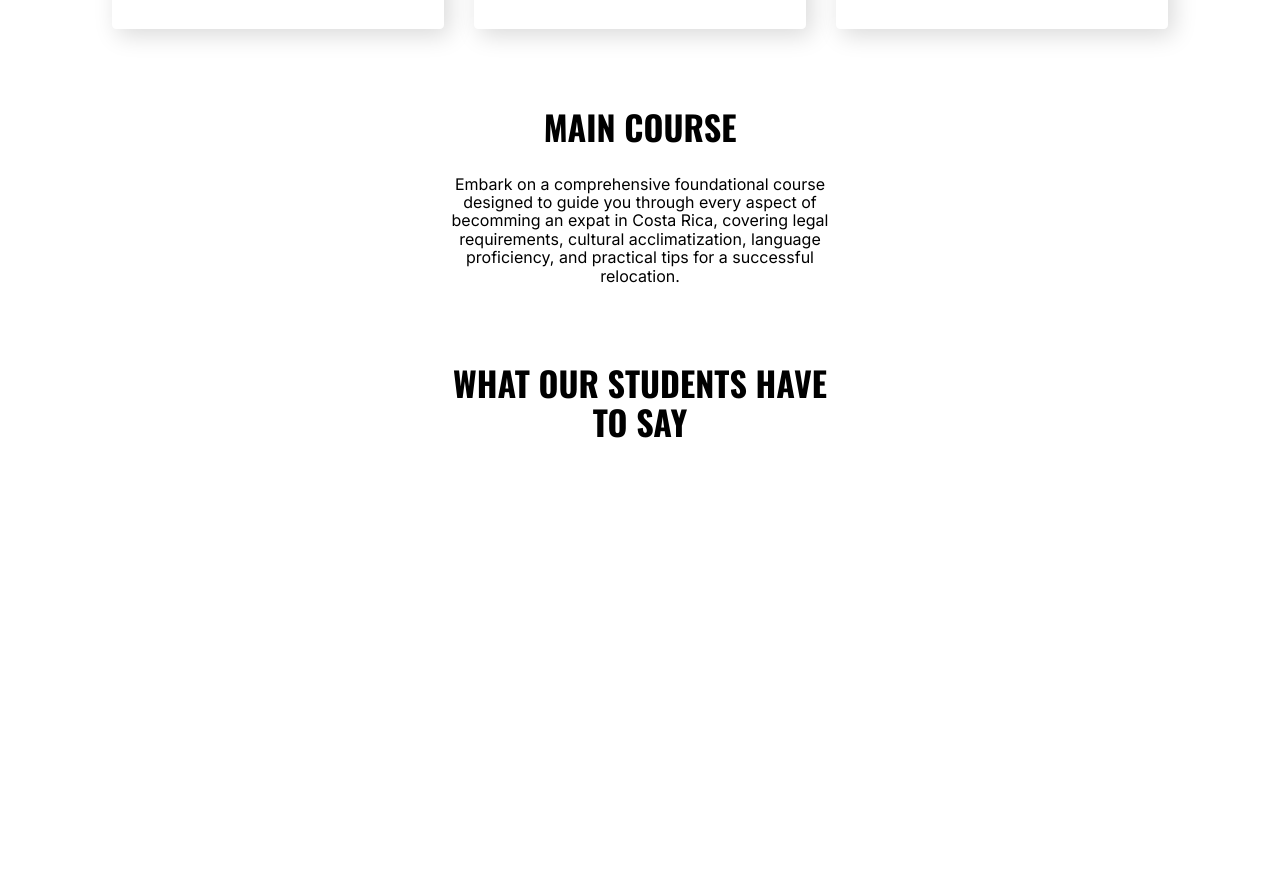
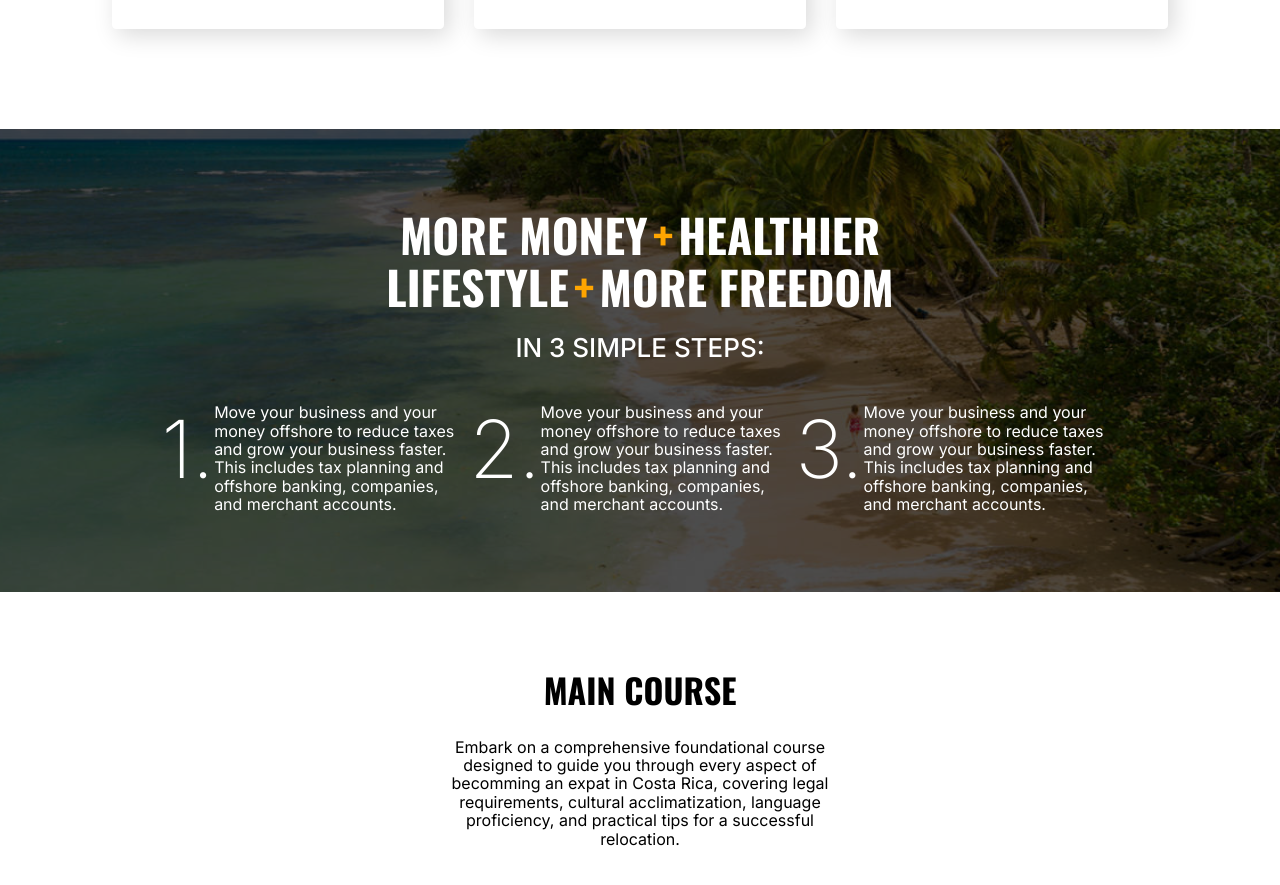
Before and after one commit to BrianKendalBucek/costa-rica-course, a Next.js app in the folder costa-rica-course/: page / in a window 1280 px wide. Shown: the part 2040-2925 px from the top of the page. Before the commit the page ends 2510 px from the top, so only its background shows below. Built offline with nearby package versions, Linux system fonts and the light colour scheme.

Commit message:
foundation of steps container

```diff
--- a/costa-rica-course/src/app/page.module.scss
+++ b/costa-rica-course/src/app/page.module.scss
@@ -1,19 +1,6 @@
-/* src/app/page.module.scss */
 $text-color: #333;
 
-// .container {
-//   padding: 20px;
-//   background-color: #f4f4f4;
-// }
-
-// .title {
-//   color: $text-color;
-//   font-size: 2rem;
-// }
-
-// .hero {
-//   background-color: red;
-// }
+.main {
 
   .hero {
     padding: 2rem;
@@ -22,12 +9,11 @@ $text-color: #333;
     // min-height: 100vh; // Ensures the background covers the entire viewport height
     background-image: url('/images/Rectangle 10 (7).png'); // Path to the background image in public folder
     background-repeat: no-repeat;
-  background-size: cover; // Ensures the image covers the entire container
+    background-size: cover;
     background-position: center center;
     display: flex;
     // justify-content: center;
     align-items: center;
-}
 
     .titleContainer {
       height: 400px;
@@ -51,7 +37,6 @@ $text-color: #333;
 
     .titleDescription {
       color: white;
-  // font-size: 16px;
       text-align: justify;
     }
 
@@ -66,13 +51,13 @@ $text-color: #333;
       cursor: pointer;
       margin-top: 20px;
     }
+  }
 
   .contentGrid {
     display: flex;
     flex-direction: column;
     // justify-content: center;
     align-items: center;
-}
 
     .card {
       display: flex;
@@ -84,38 +69,6 @@ $text-color: #333;
 
       .intro {
         width: 456px;
-  }
-}
-
-.trio {
-  width: 100vw;
-  display: flex;
-  justify-content: center;
-  gap: 20px;
-  margin-top: 50px;
-}
-
-.imageWithTextContainer {
-  position: relative;
-  width: 405.67px; // Adjust as needed
-  height: 288px; // Adjust as needed
-
-  // .img {
-  //   display: block;
-  //   width: 100%;
-  //   height: auto;
-  // }
-
-  .overlayText {
-    position: absolute;
-    top: 72%;
-    left: 25%;
-    // transform: translate(-50%, -50%);
-    color: white;
-    font-size: 24px;
-    font-weight: 500;
-    text-align: center;
-  }
       }
 
       .instructorsContainer {
@@ -151,16 +104,103 @@ $text-color: #333;
             gap: 10px;
             margin-top: 20px;
           }
+
           .facebook {
             font-size: 20px;
             color: #3B5998;
           }
+
           .xtwitter {
             font-size: 20px;
           }
+
           .linkedin {
             font-size: 20px;
             color: #0077B5;
           }
         }
       }
+    }
+
+    .trio {
+      width: 100vw;
+      display: flex;
+      justify-content: center;
+      gap: 20px;
+      margin-top: 50px;
+    }
+
+    .threeSteps {
+      display: flex;
+      flex-direction: column;
+      align-items: center;
+      justify-content: center;
+      background-image: url('/images/Rectangle 2773 (2).png');
+      height: 463px;
+      width: 100vw;
+      background-repeat: no-repeat;
+      background-size: cover;
+      background-position: center center;
+      margin-top: 100px;
+      color: white;
+
+      .threeStepsTitle {
+        display: flex;
+        gap: 5px;
+
+        h2 {
+          margin: 0;
+          font-size: 46px;
+        }
+
+        .plus {
+          color: orange;
+        }
+
+      }
+
+      .threeStepsSteps {
+        display: flex;
+        margin-top: 40px;
+
+        .threeStepsStep {
+          display: flex;
+
+          .threeStepNumber {
+            font-size: 80px;
+            font-weight: 200;
+          }
+
+          .threeStepDescription {
+            width: 255px;
+
+          }
+        }
+      }
+
+      .threeStepsExtension {
+        display: flex;
+        justify-content: center;
+        font-size: 26px;
+        font-weight: 500;
+      }
+    }
+  }
+}
+
+.imageWithTextContainer {
+  position: relative;
+  width: 405.67px;
+  height: 288px;
+
+  .overlayText {
+    position: absolute;
+    top: 72%;
+    left: 25%;
+    // transform: translate(-50%, -50%);
+    color: white;
+    font-size: 24px;
+    font-weight: 500;
+    text-align: center;
+  }
+}
--- a/costa-rica-course/src/app/page.tsx
+++ b/costa-rica-course/src/app/page.tsx
@@ -97,23 +97,29 @@ const HomePage: React.FC = () => {
   return (
     <>
       <main className={styles.main}>
+
         <section className={styles.hero}>
+
           <div className={styles.titleContainer}>
             <h1 className={styles.title}>EXPERIENCE</h1>
             <h1 className={styles.title2}>EXPAT LIFE</h1>
             <p className={styles.titleDescription}>Has life left you wanting more? Embark on your Expat journey with confidance, and discover and world of opportynity with one stop destination for global living essentials.</p>
             <button className={styles.titleButton}>BEGIN THE ADVENTURE &gt;</button>
           </div>
+
         </section>
 
         <section className={styles.contentGrid}>
+
           <div className={styles.card}>
             <h2>WHAT IS YOUR GOAL?</h2>
             <p>Let us know your goal and we will tell you how we can help you based on your details</p>
           </div>
+
           <div className={styles.trio}>
             {images.map(image => <ImageWithText key={image.alt} image={image} />)}
           </div>
+
           <div className={styles.card}>
             <h2>MEET THE LEAD INSTRUCTORS</h2>
             <p className={styles.intro}>Meet out lead instructors: experts committed to guiding your learning journey with passion and precision.</p>
@@ -121,13 +127,44 @@ const HomePage: React.FC = () => {
               {instructors.map(instructor => <Instructor key={instructor.alt} instructor={instructor} />)}
             </div>
           </div>
+
+          <div className={styles.threeSteps}>
+            <div className={styles.threeStepsTitle}>
+              <h2>MORE MONEY</h2>
+              <h2 className={styles.plus}>+</h2>
+              <h2>HEALTHIER</h2>
+            </div>
+            <div className={styles.threeStepsTitle}>
+              <h2>LIFESTYLE</h2>
+              <h2 className={styles.plus}>+</h2>
+              <h2>MORE FREEDOM</h2>
+            </div>
+            <h3 className={styles.threeStepsExtension}>IN 3 SIMPLE STEPS:</h3>
+            <div className={styles.threeStepsSteps}>
+              <div className={styles.threeStepsStep}>
+                <div className={styles.threeStepNumber}>1.</div>
+                <div className={styles.threeStepDescription}>Move your business and your money offshore to reduce taxes and grow your business faster. This includes tax planning and offshore banking, companies, and merchant accounts.</div>
+              </div>
+              <div className={styles.threeStepsStep}>
+                <div className={styles.threeStepNumber}>2.</div>
+                <div className={styles.threeStepDescription}>Move your business and your money offshore to reduce taxes and grow your business faster. This includes tax planning and offshore banking, companies, and merchant accounts.</div>
+              </div>
+              <div className={styles.threeStepsStep}>
+                <div className={styles.threeStepNumber}>3.</div>
+                <div className={styles.threeStepDescription}>Move your business and your money offshore to reduce taxes and grow your business faster. This includes tax planning and offshore banking, companies, and merchant accounts.</div>
+              </div>
+            </div>
+          </div>
+
           <div className={styles.card}>
             <h2>MAIN COURSE</h2>
             <p>Embark on a comprehensive foundational course designed to guide you through every aspect of becomming an expat in Costa Rica, covering legal requirements, cultural acclimatization, language proficiency, and practical tips for a successful relocation.</p>
           </div>
+
           <div className={styles.card}>
             <h2>WHAT OUR STUDENTS HAVE TO SAY</h2>
           </div>
+
         </section>
       </main>
     </>
```
Also changed, not shown: costa-rica-course/public/images/Rectangle 2773 (2).png (added), costa-rica-course/public/images/Rectangle 2774 (2).png (added). Lines whose indentation alone changed are shown as unchanged.
